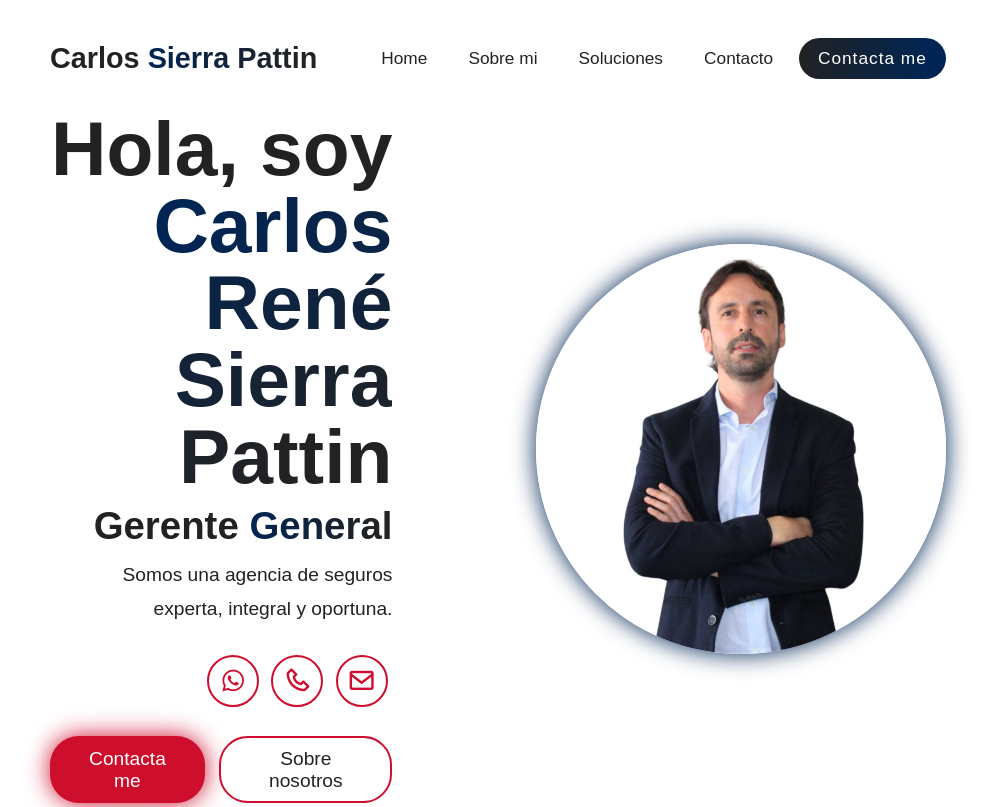
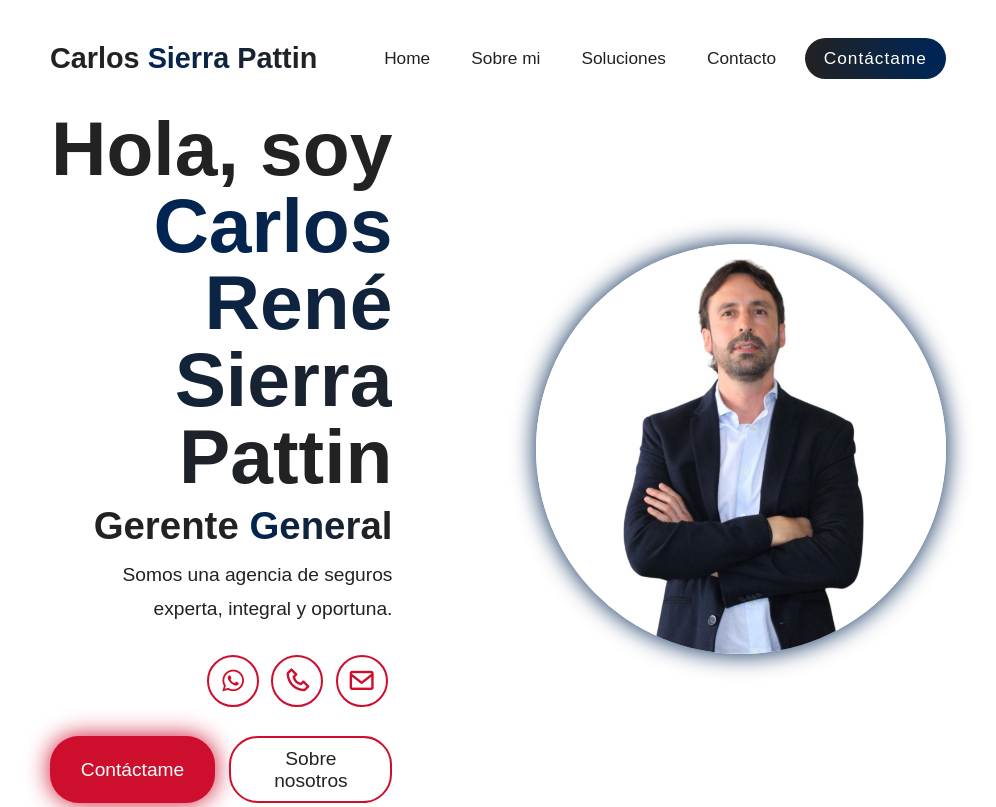
Before and after one commit to Wilyos/carlos-sierra, a plain HTML site: page index.html in a window 1280 px wide. Shown: the top 807 px of the page, without its empty margins (142-1138 px from the left). Drawn offline with nearby package versions, Linux system fonts and the light colour scheme; a web font is replaced by a local one.

Commit message:
correccion ortografica

```diff
--- a/index.html
+++ b/index.html
@@ -26,7 +26,7 @@
         <a href="#contacto">Contacto</a>
       </nav>
       <a href="#contacto">
-        <button class="gradient-btn">Contacta me</button>
+        <button class="gradient-btn">Contáctame</button>
       </a>
     </header>
 
@@ -56,7 +56,7 @@
         </div>
         <div class="btn-group">
 
-            <button id="btn-contacto" class="btn ">Contacta me</button>
+            <button id="btn-contacto" class="btn ">Contáctame</button>
             <button id="btn-sobreMi" class="btn">Sobre nosotros</button>
         </div>
       </div>
@@ -77,7 +77,7 @@
           Sierra Seguros es una empresa líder en la prestación de servicios y asesoría integral en el sector de seguros y financiero, garantizando la satisfacción del cliente mediante el diseño de soluciones acorde a sus necesidades. Contamos con una excelente atención personalizada y oportuna, lo que refleja la planificación, el orden y el desarrollo de estrategias comerciales a través del Análisis de Riesgos a personas naturales y el sector empresarial.
         </p>
         <a href=" https://wa.me/573164803467?text=Hola%2C%20estoy%20interesado%20en%20adquirir%20un%20seguro" target="_blank">
-          <button class="btn">Contacta me</button>
+          <button class="btn">Contáctame</button>
         </a>
       </div>
     </section>
@@ -189,7 +189,7 @@
     </section>
 
     <section class="contact" id="contacto">
-      <h2 class="heading">Contacta <span>Me</span></h2>
+      <h2 class="heading">Contácta<span>Me</span></h2>
 
         <div class="social-icons">
 
@@ -210,7 +210,7 @@
               <a href="https://wa.me/573164803467" target="_blank">
                 <i class='bx bxl-whatsapp'></i>
               </a>
-              <P> Escribeme</P>
+              <P> Escríbeme</P>
             </li>
           </ul>
 
@@ -232,7 +232,7 @@
               <a href="#sobreMi">Sobre mi</a>
             </li>
             <li>
-              <a href="#contacto">Contacta me</a>
+              <a href="#contacto">Contáctame</a>
             </li>
         </ul>
         <p class="copyright"> &copy; Sistemas Litograficos | todos los derechos reservados</p>
```
